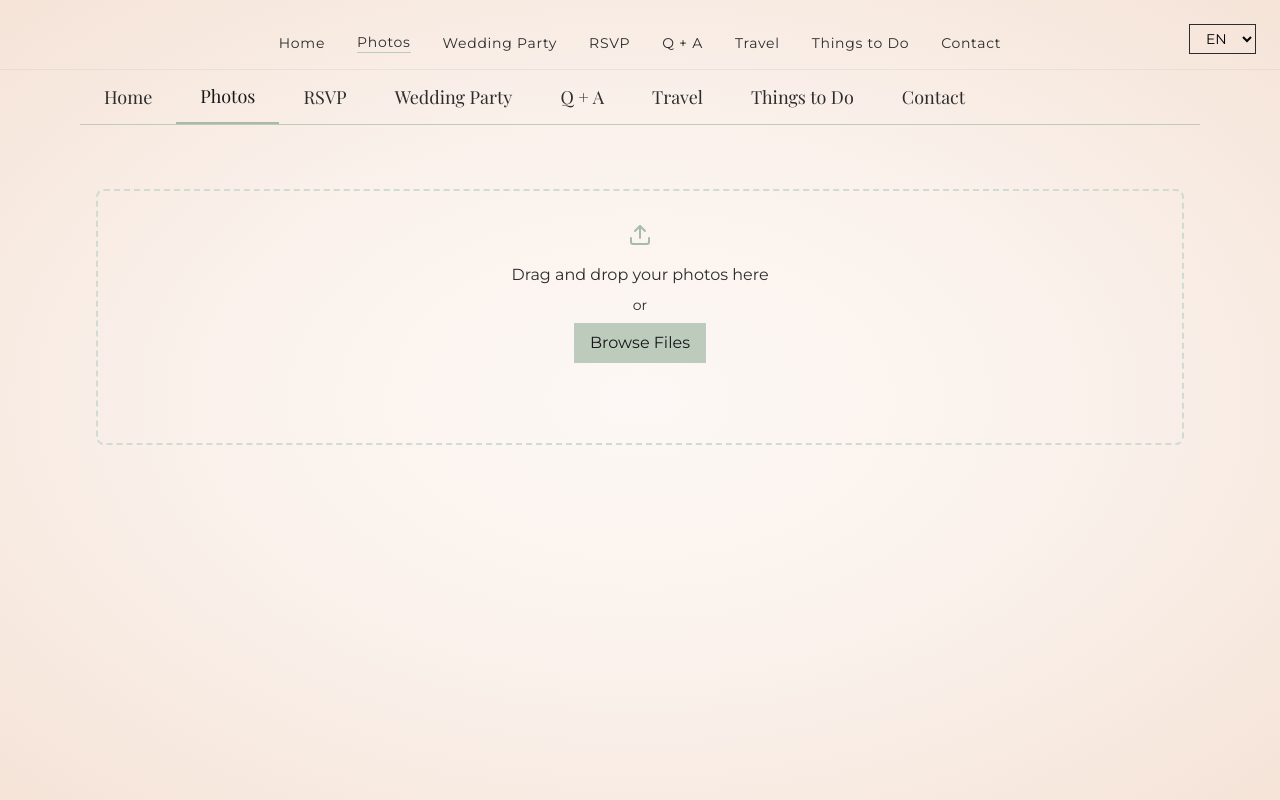
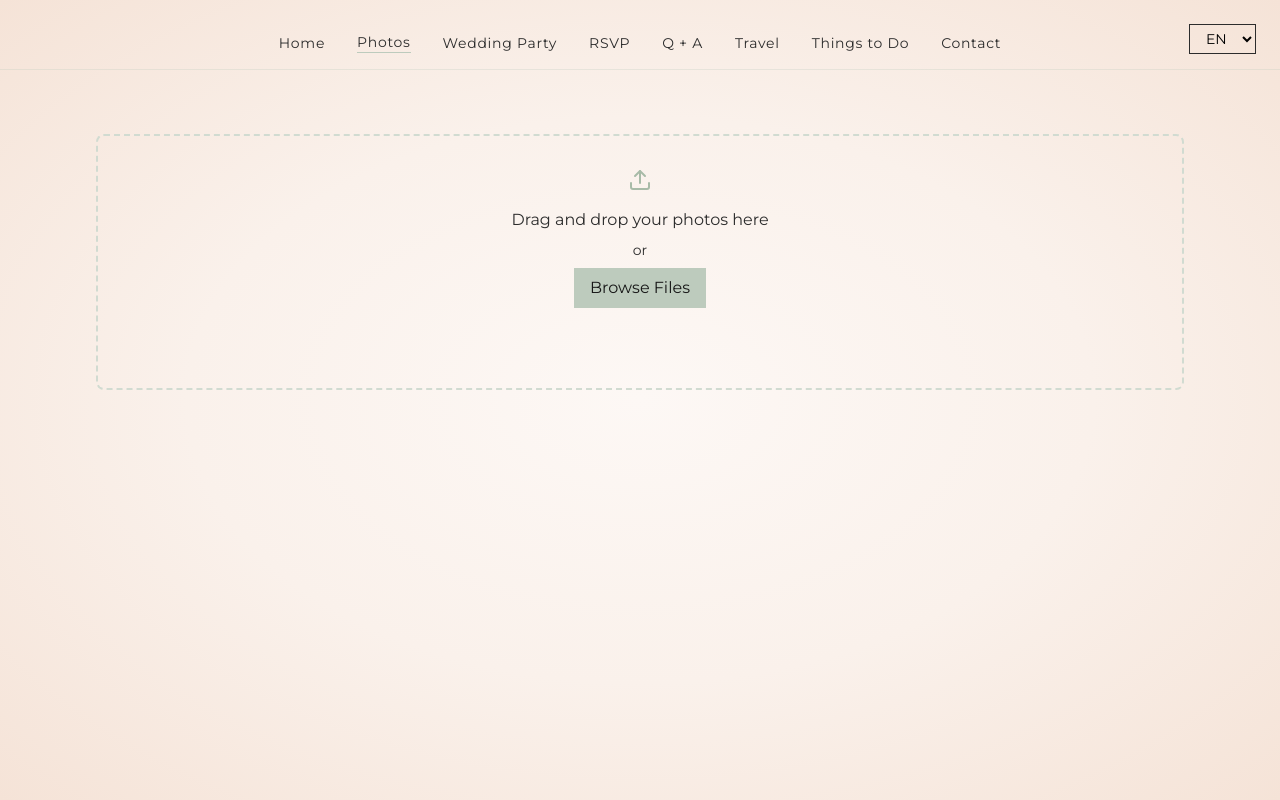
Before and after one commit to Jonesman-hub/wedding-website, a React (Vite) app: page / in a window 1280 px wide. Both pictures are taken after a click on the button "Photos". Built offline with nearby package versions, Linux system fonts and the light colour scheme; a web font is replaced by a local one.

Commit message:
Update App.jsx to fix tab system

```diff
--- a/src/App.jsx
+++ b/src/App.jsx
@@ -1,3 +1,4 @@
+// App.jsx
 import React, { useState } from 'react';
 import TabSystem from './components/TabSystem';
 import PhotoGallery from './components/PhotoGallery';
@@ -56,77 +57,21 @@ function App() {
     setRsvpList(prev => [...prev, formData]);
   };
 
-  const tabs = [
-    {
-      id: 'home',
-      label: {
-        en: 'Home',
-        de: 'Start'
-      },
-      content: null
-    },
-    {
-      id: 'photos',
-      label: {
-        en: 'Photos',
-        de: 'Fotos'
-      },
-      content: <PhotoGallery currentLang={currentLang} />
-    },
-    {
-      id: 'rsvp',
-      label: {
-        en: 'RSVP',
-        de: 'RSVP'
-      },
-      content: (
-        <div>
-          <RSVPForm onSubmit={handleRSVPSubmit} currentLang={currentLang} />
-          <RSVPDashboard rsvpList={rsvpList} currentLang={currentLang} />
-        </div>
-      )
-    },
-    {
-      id: 'party',
-      label: {
-        en: 'Wedding Party',
-        de: 'Hochzeitsgesellschaft'
-      },
-      content: null // Add wedding party content here
-    },
-    {
-      id: 'qa',
-      label: {
-        en: 'Q + A',
-        de: 'F + A'
-      },
-      content: null // Add Q&A content here
-    },
-    {
-      id: 'travel',
-      label: {
-        en: 'Travel',
-        de: 'Anreise'
-      },
-      content: null // Add travel content here
-    },
-    {
-      id: 'todo',
-      label: {
-        en: 'Things to Do',
-        de: 'Aktivitäten'
-      },
-      content: null // Add things to do content here
-    },
-    {
-      id: 'contact',
-      label: {
-        en: 'Contact',
-        de: 'Kontakt'
-      },
-      content: null // Add contact content here
+  const getTabContent = (tabId) => {
+    switch(tabId) {
+      case 'photos':
+        return <PhotoGallery currentLang={currentLang} />;
+      case 'rsvp':
+        return (
+          <div>
+            <RSVPForm onSubmit={handleRSVPSubmit} currentLang={currentLang} />
+            <RSVPDashboard rsvpList={rsvpList} currentLang={currentLang} />
+          </div>
+        );
+      default:
+        return null;
     }
-  ];
+  };
 
   return (
     <div className="min-h-screen bg-gradient-radial from-champagne-50 via-champagne-100 to-champagne-200">
@@ -203,12 +148,9 @@ function App() {
 
       {/* Tab Content */}
       {activeTab !== 'home' && (
-        <TabSystem
-          activeTab={activeTab}
-          setActiveTab={setActiveTab}
-          tabs={tabs}
-          currentLang={currentLang}
-        />
+        <div className="max-w-6xl mx-auto px-4 py-8">
+          {getTabContent(activeTab)}
+        </div>
       )}
     </div>
   );
```
